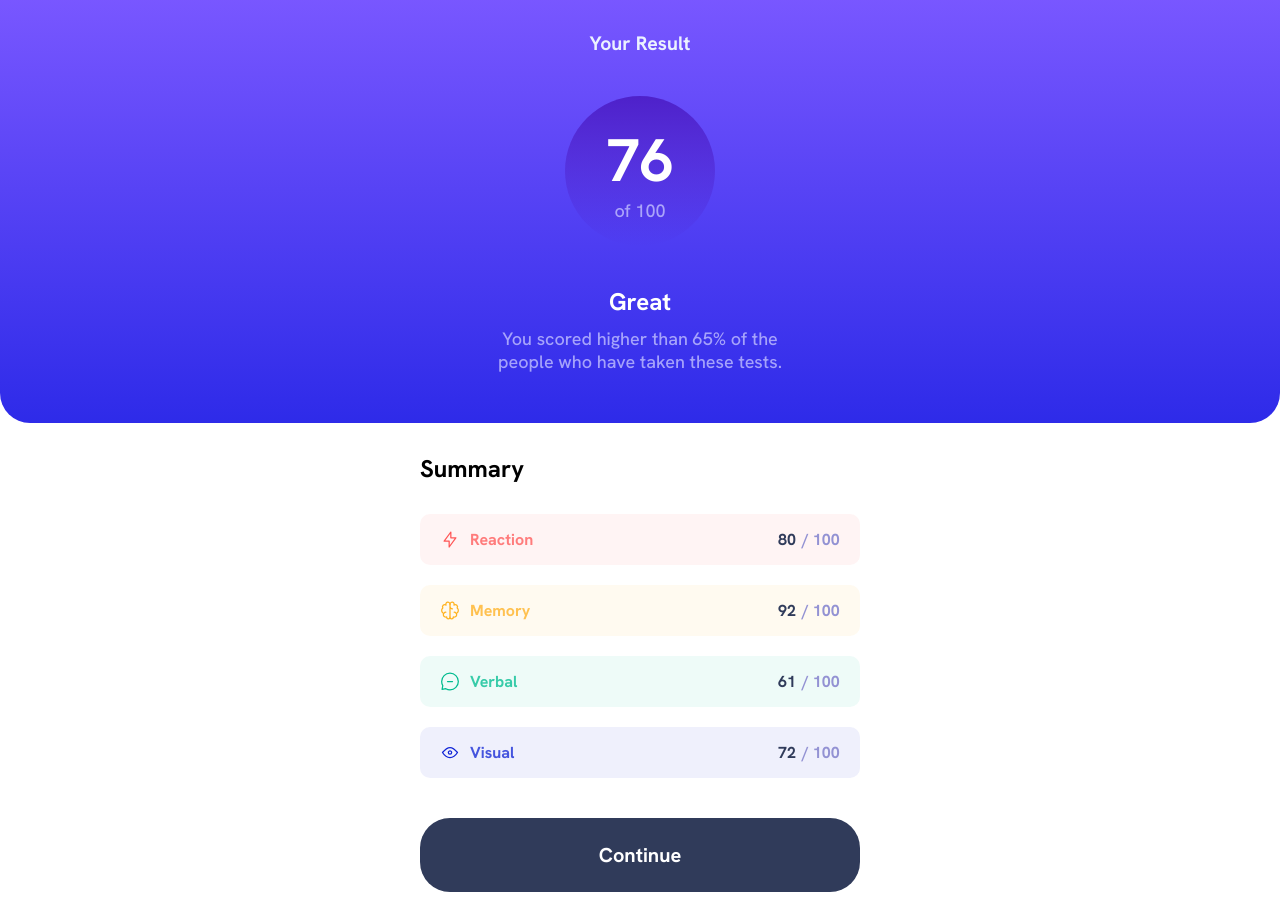
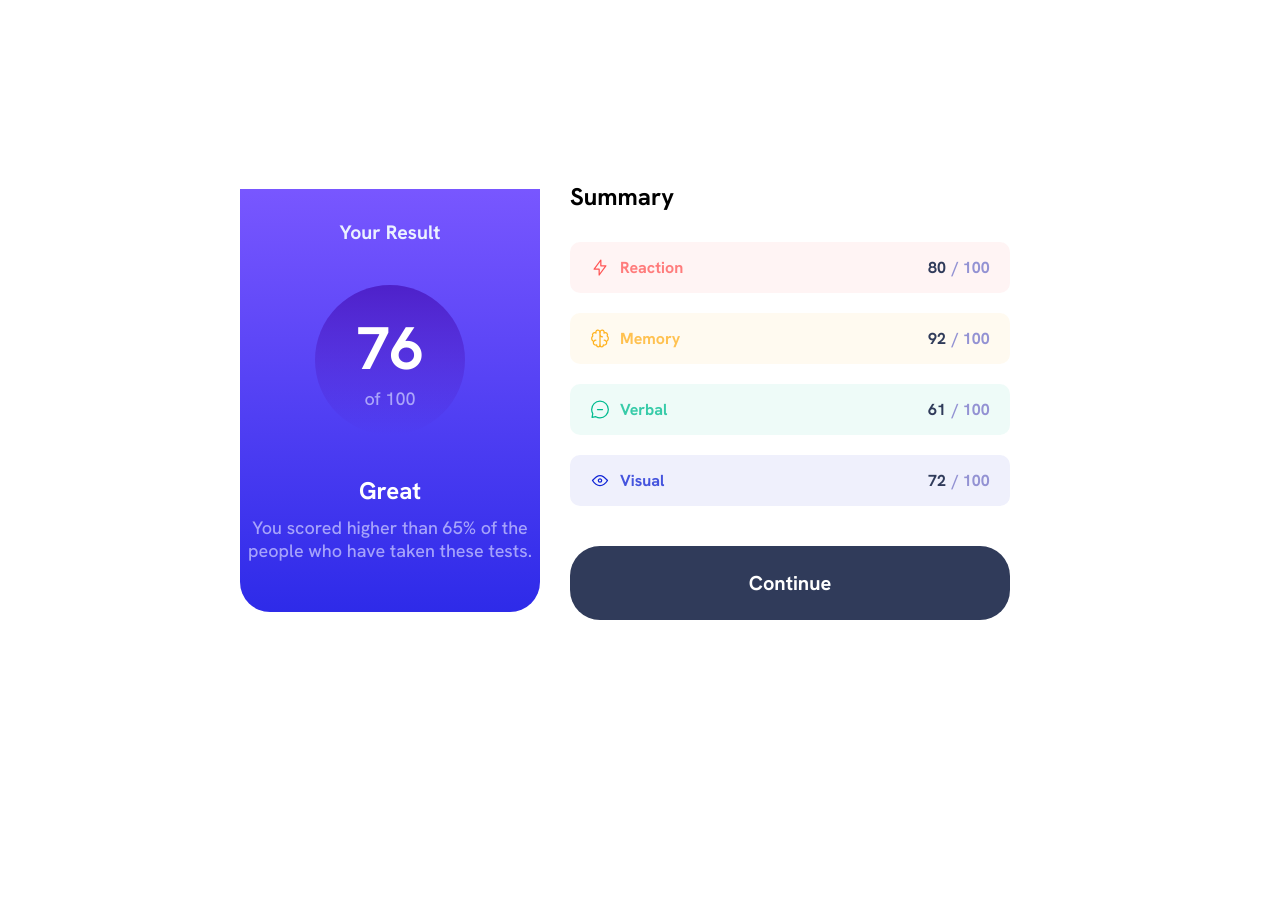
Before and after one commit to ValentePG/results-summary-component-frontendmentor, a plain HTML site: page index.html in a window 1280 px wide. After the commit the page ends 800 px from the top, so only its background shows below. Drawn offline with Linux system fonts and the light colour scheme.

Commit message:
Update desktop.css

```diff
--- a/estilo/desktop.css
+++ b/estilo/desktop.css
@@ -1,5 +1,11 @@
 @charset "UTF-8";
 
-@media (max-width: 400px){
+@media (min-width: 762px){
+    main{
+      flex-direction: row;
+      align-items: center;
+      justify-content: center;
+      min-height: 100vh;
+    }
 
 }
```
